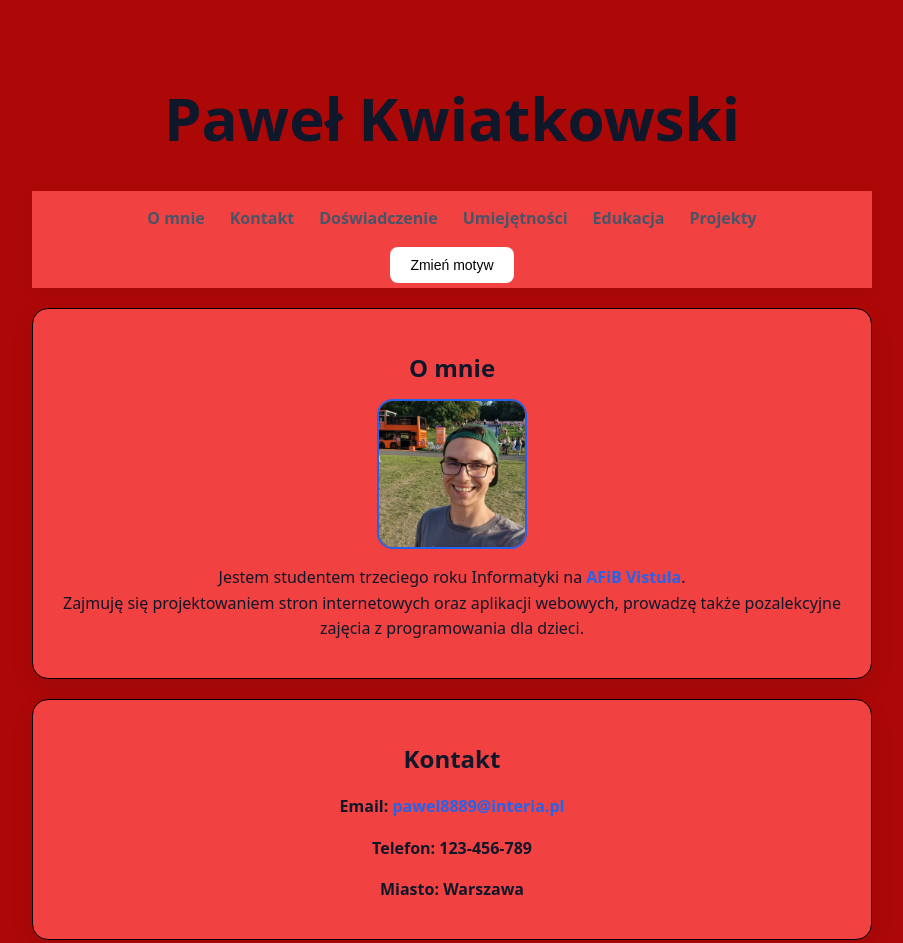
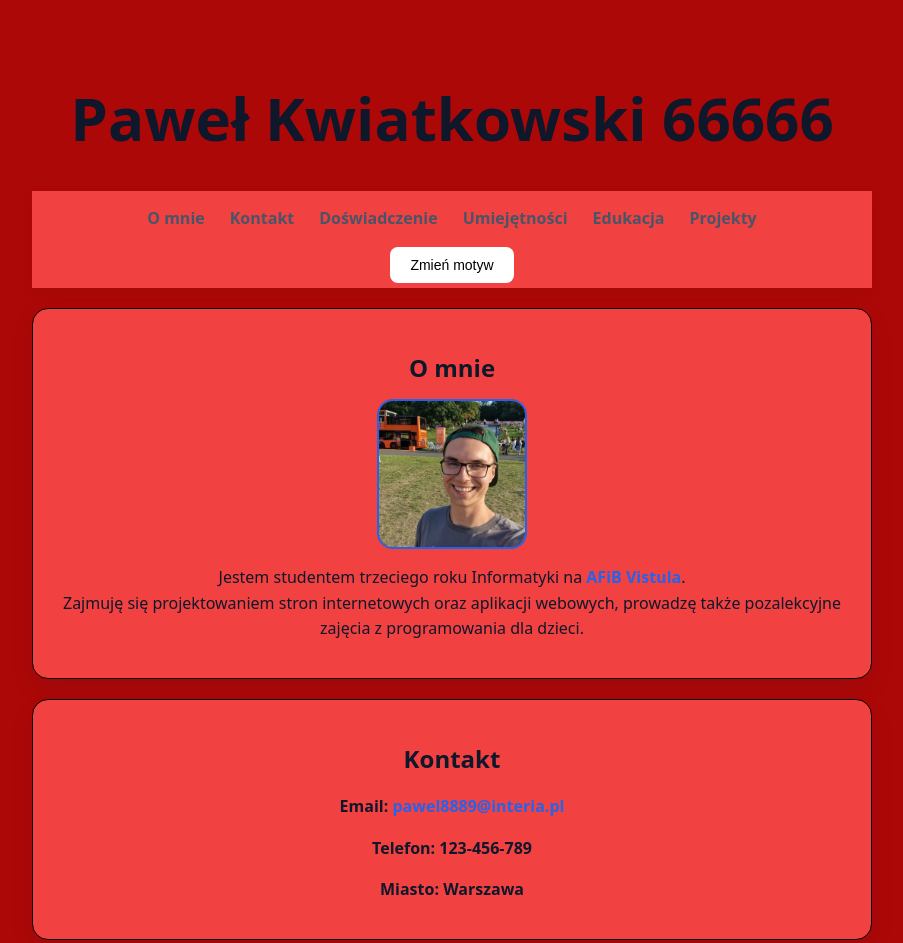
Before and after one commit to Weskiii/projektowe, a plain HTML site: page index.html in a window 1280 px wide. Shown: the top 943 px of the page, without its empty margins (188-1091 px from the left). Drawn offline with Linux system fonts and the light colour scheme.

Commit message:
dodanie indeksu

```diff
--- a/index.html
+++ b/index.html
@@ -7,7 +7,7 @@
     <link id="theme" rel="stylesheet" href="style/red.css" />
   </head>
   <body>
-    <h1>Paweł Kwiatkowski</h1>
+    <h1>Paweł Kwiatkowski 66666</h1>
 
     <header>
       <nav class="navbar">
```
